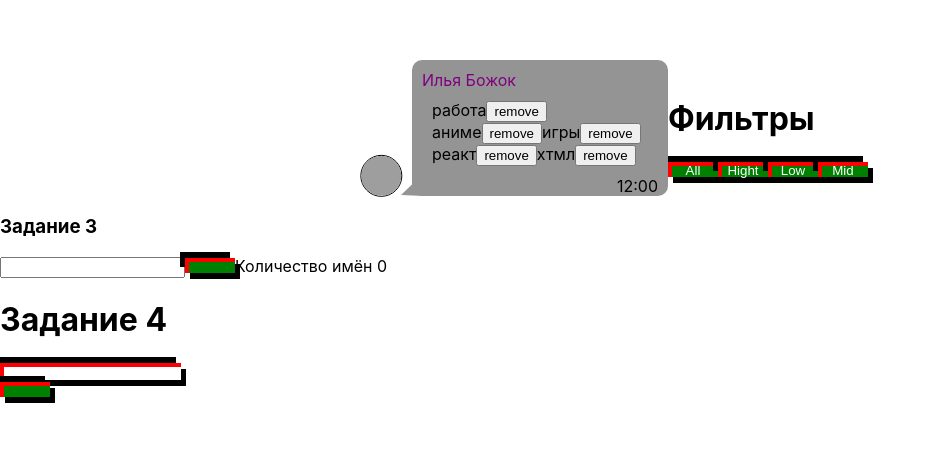
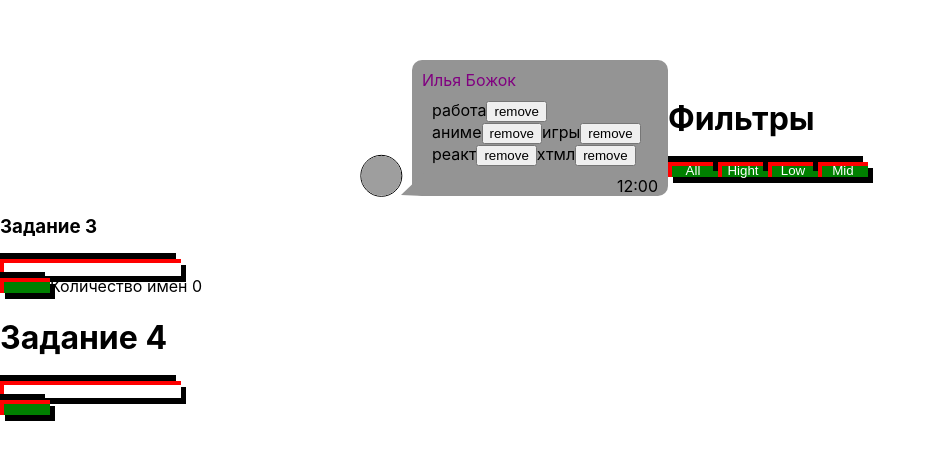
Before and after one commit to Prough123/zadanie-one, a React (Create React App) app: page / in a window 1280 px wide. Shown: the part 140-600 px from the top of the page, without its empty margins (0-936 px from the left). Built offline with nearby package versions, Linux system fonts and the light colour scheme; grey boxes are pictures that could not be loaded.

Commit message:
My new customize input , button and validation input

```diff
--- a/src/App.tsx
+++ b/src/App.tsx
@@ -5,8 +5,6 @@ import GreetNewComer from "./components/GreetNewComer/GreetNewComer"
 import {v1} from "uuid";
 import InputNya from "./components/MyNewInput/MyNewInput";
 import ButtonNya from "./components/MyNewButton/MyNewButton";
-
-
 
 
 export type FilterValueType = "all" | "hight" | "low" | "middle";
@@ -42,7 +40,7 @@ function App() {
 
     let [filter, setFilter] = useState<FilterValueType>("all")
 
-    let [error, serError] = useState<string | null>(null)
+    let [error, setError] = useState<string | null>(null)
 
     function addName(titleName: string) {
         if(titleName.trim() !== ""){
@@ -50,7 +48,7 @@ function App() {
             setNames([...names, nameCount])
             setName("")
         } else {
-            serError('Title is required')
+            setError('Title is required')
         }
     }
 
@@ -69,8 +67,8 @@ function App() {
 
     const OnChange = (e: ChangeEvent<HTMLInputElement>) => {
             setName(e.currentTarget.value)
+            setError('')
     }
-
 
 
     return (
--- a/src/components/GreetNewComer/GreetNewComer.tsx
+++ b/src/components/GreetNewComer/GreetNewComer.tsx
@@ -1,5 +1,6 @@
 import React, {ChangeEvent, KeyboardEvent, useState} from 'react'
 import ButtonNya from "../MyNewButton/MyNewButton";
+import InputNya from "../MyNewInput/MyNewInput";
 
 
 type addNameProps = {
@@ -34,16 +35,15 @@ function GreetNewComer(props: addNameProps) {
     return (
         <div>
             <h3>Задание 3</h3>
-            <input
+            <InputNya
                 type="text"
                 value={name}
                 onChange={HandlerInput}
                 onKeyPress={HandlerOnKeyPress}/>
-            <ButtonNya onClick={HandlerHelloName}></ButtonNya>
+            <ButtonNya onClick={HandlerHelloName}/>
             <span>Количество имён {props.arrayName.length}</span>
         </div>
     )
-
 }
 
 
--- a/src/components/MyNewInput/MyNewInput.module.css
+++ b/src/components/MyNewInput/MyNewInput.module.css
@@ -27,6 +27,7 @@
     outline: none;
 }
 
-.error-message{
+.error{
     color: red;
+    font-size: 22px;
 }
--- a/src/components/MyNewInput/MyNewInput.tsx
+++ b/src/components/MyNewInput/MyNewInput.tsx
@@ -8,6 +8,7 @@ export type InputNyaPropsType = DetailedHTMLProps<InputHTMLAttributes<HTMLInputE
 
 
 const InputNya = (props:InputNyaPropsType) => {
+
     const {onEnter, error, ...restProps} = props;
 
     const HandlerOnKeyPress = (e: KeyboardEvent<HTMLInputElement>) => {
@@ -18,13 +19,11 @@ const InputNya = (props:InputNyaPropsType) => {
         }
     }
 
-
-
     return (
         <div className={s.wrapper}>
             <div className={s.div}>
                 <input  onKeyPress={HandlerOnKeyPress}  className={s.inputnya}  {...restProps} type="text"/>
-                {error && <span className={s.errorMessage}>{error}</span>}
+                {error && <span className={s.error}>{error}</span>}
             </div>
         </div>
     );
```
